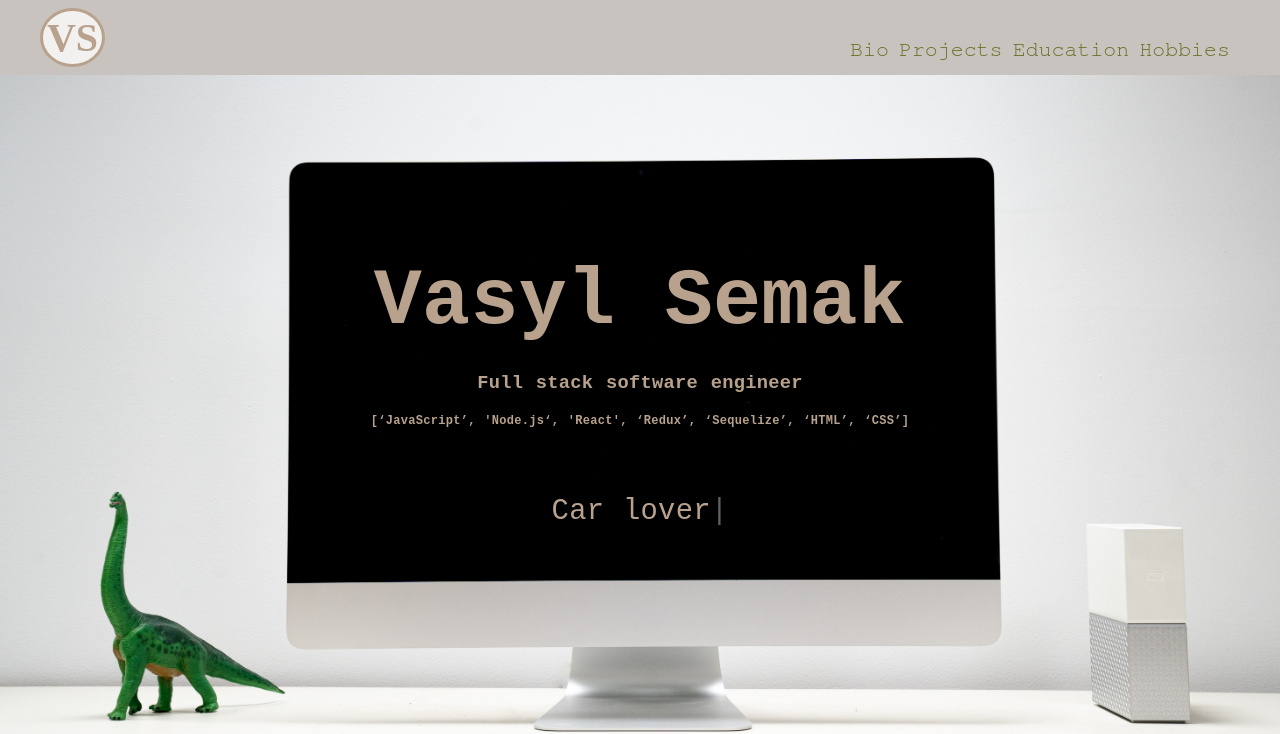
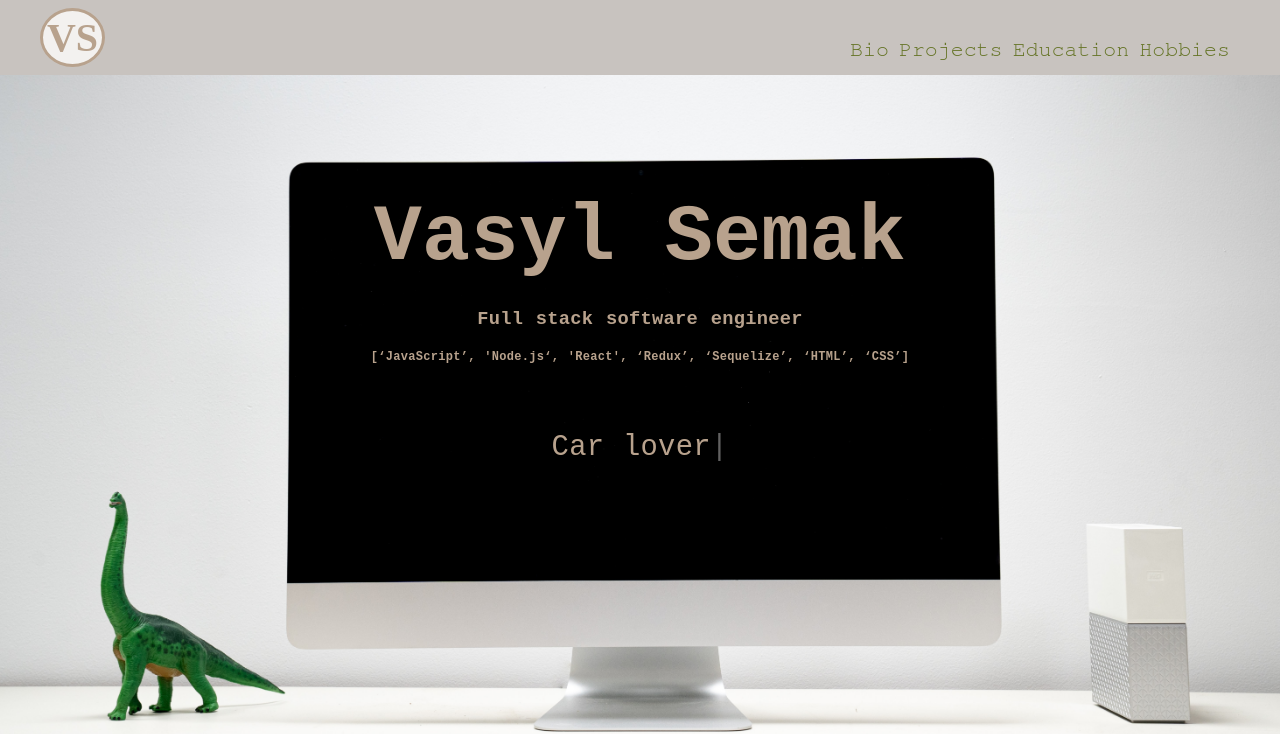
Before and after one commit to vasylsemak/My-Website, a Gatsby site: page / in a window 1280 px wide. Shown: the top 734 px of the page. Built offline with nearby package versions, Linux system fonts and the light colour scheme; Gatsby itself is replaced by a stand-in of ours.

Commit message:
adjust the h1 margin in Home comp

```diff
--- a/src/components/home.scss
+++ b/src/components/home.scss
@@ -27,7 +27,7 @@
   color: #b8a28d;
   text-align: center;
   h1 {
-    margin: 16rem 0 25px 0;
+    margin: 15% 0 25px 0;
     font-weight: 900;
     font-size: 5rem;
   }
```
